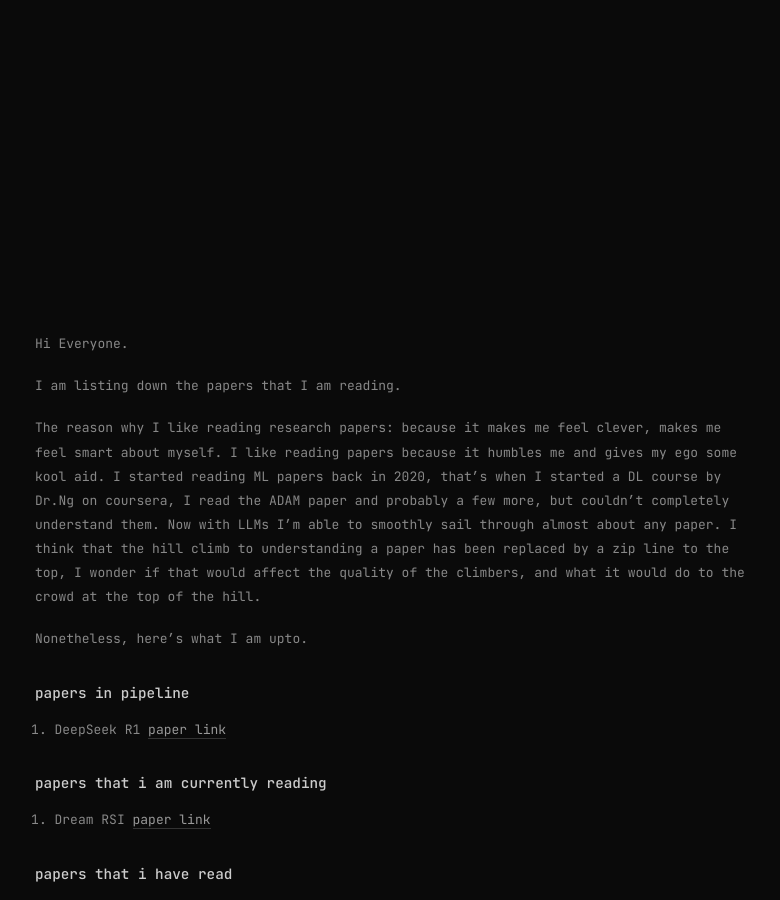
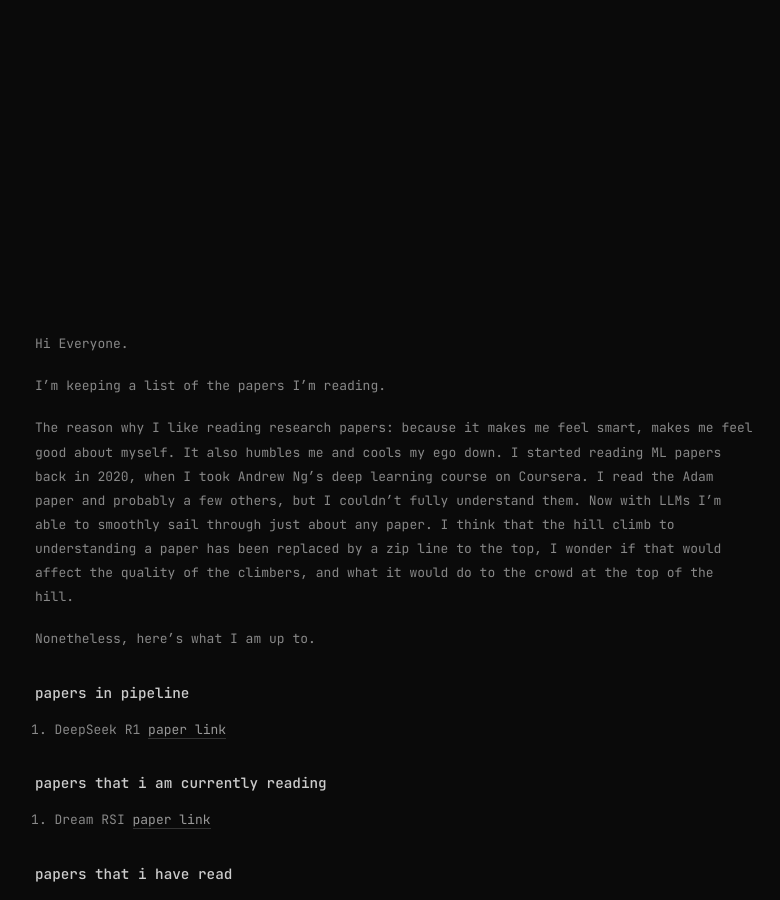
Before and after one commit to djdhawal/djdhawal.github.io, a Jekyll site: the page built from _posts/2025-12-10-a-list-of-papers.markdown, in a window 1280 px wide and 900 px high. Shown: the whole window, without its empty margins (243-1023 px from the left). Built offline with Jekyll 4.4.1, drawn with Linux system fonts in a browser that asks for light colours.

Commit message:
ccleaning up the papers prose

```diff
--- a/_posts/2025-12-10-a-list-of-papers.markdown
+++ b/_posts/2025-12-10-a-list-of-papers.markdown
@@ -7,11 +7,11 @@ categories: papers update
 
 Hi Everyone.
 
-I am listing down the papers that I am reading.
+I'm keeping a list of the papers I'm reading.
 
-The reason why I like reading research papers: because it makes me feel clever, makes me feel smart about myself. I like reading papers because it humbles me and gives my ego some kool aid. I started reading ML papers back in 2020, that's when I started a DL course by Dr.Ng on coursera, I read the ADAM paper and probably a few more, but couldn't completely understand them. Now with LLMs I'm able to smoothly sail through almost about any paper. I think that the hill climb to understanding a paper has been replaced by a zip line to the top, I wonder if that would affect the quality of the climbers, and what it would do to the crowd at the top of the hill.
+The reason why I like reading research papers: because it makes me feel smart, makes me feel good about myself. It also humbles me and cools my ego down. I started reading ML papers back in 2020, when I took Andrew Ng's deep learning course on Coursera. I read the Adam paper and probably a few others, but I couldn't fully understand them. Now with LLMs I'm able to smoothly sail through just about any paper. I think that the hill climb to understanding a paper has been replaced by a zip line to the top, I wonder if that would affect the quality of the climbers, and what it would do to the crowd at the top of the hill.
 
-Nonetheless, here's what I am upto.
+Nonetheless, here's what I am up to.
 
 
 ## papers in pipeline
```
